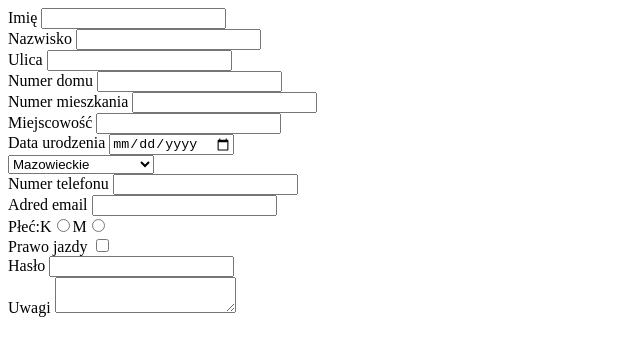
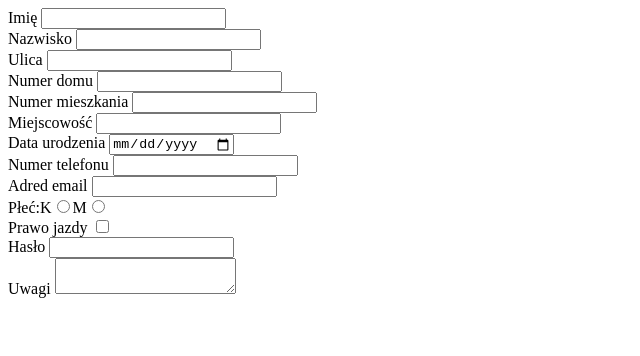
Before and after one commit to Asiawis/awisnik, a plain HTML site: page Zad1a.html in a window 1280 px wide. Shown: the whole page, without its empty margins (0-640 px from the left). Drawn offline with Linux system fonts and the light colour scheme.

Commit message:
Update Zad1a.html

```diff
--- a/Zad1a.html
+++ b/Zad1a.html
@@ -11,12 +11,6 @@
 			Numer mieszkania <input type="number" name="numer mieszkania"><br>
 			Miejscowość <input type="text" name="miejscowosc"><br>
 			Data urodzenia <input type="date" name="data urodzenia"> <br>
-			<select name="województwo">
-				<option>Mazowieckie</option>
-				<option>Łódzkie</option>
-				<option>Zachodniopomorskie</option>
-				<option>Wielkopolskie</option>
-			</select><br>
 			Numer telefonu <input type="tel" name="numer telefonu"> <br>
 			Adred email <input type="email" name="adres email"> <br>
 			Płeć:K<input type="radio" name="płeć" value="k">M<input type="radio" name="plec" value="m"><br>
```
